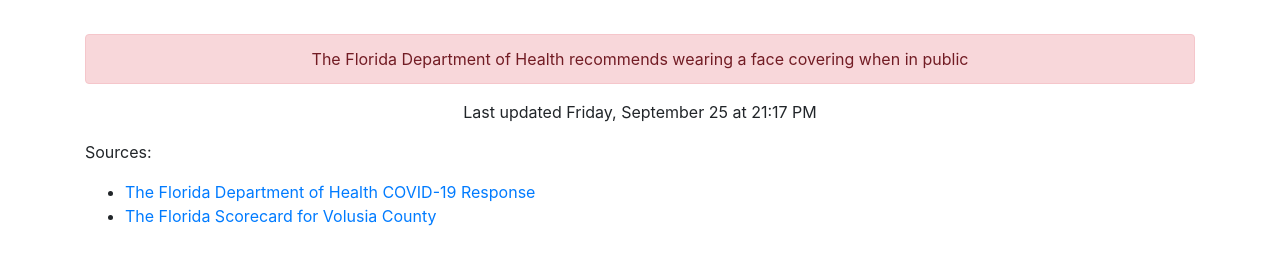
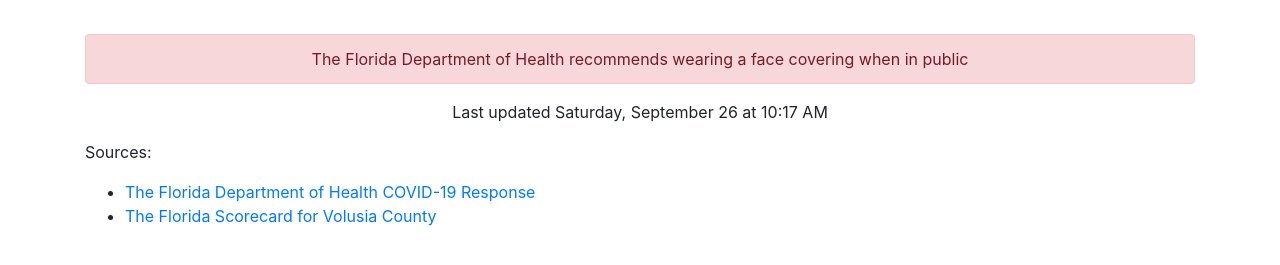
Before and after one commit to thinkjson/timeforchurch, a Jekyll site: the page built from index.md, in a window 1280 px wide. Shown: the part 612-877 px from the top of the page. Built offline with Jekyll 4.4.1, drawn with Linux system fonts in a browser that asks for light colours; our own code applies the rules of GitHub Pages for plain Markdown files.

Commit message:
Updating data

```diff
--- a/_includes/data.html
+++ b/_includes/data.html
@@ -9,4 +9,4 @@
     <div class="outcome text-danger">YES</div>
     <div class="alert alert-danger" role="alert">The Florida Department of Health recommends wearing a face covering when in public</div>
 
-    <p>Last updated Friday, September 25 at 21:17 PM</p>
+    <p>Last updated Saturday, September 26 at 10:17 AM</p>
```
